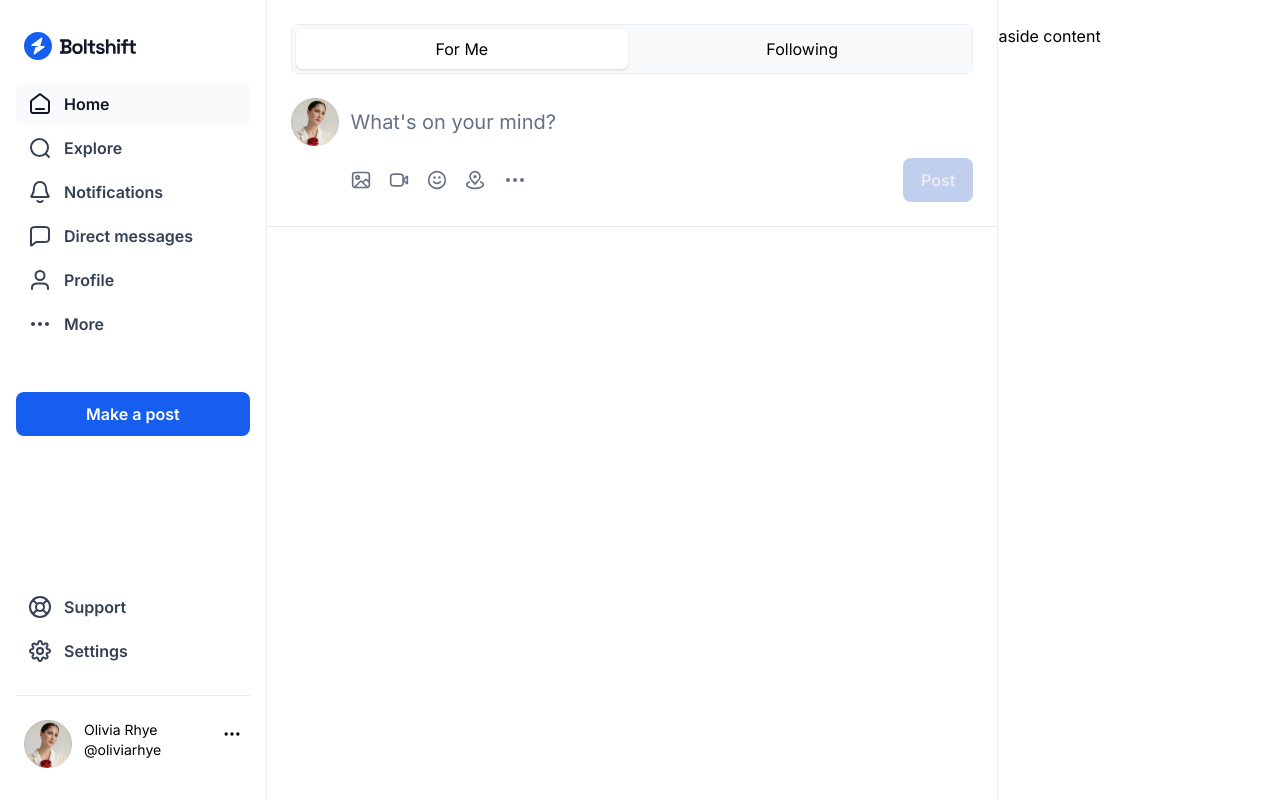
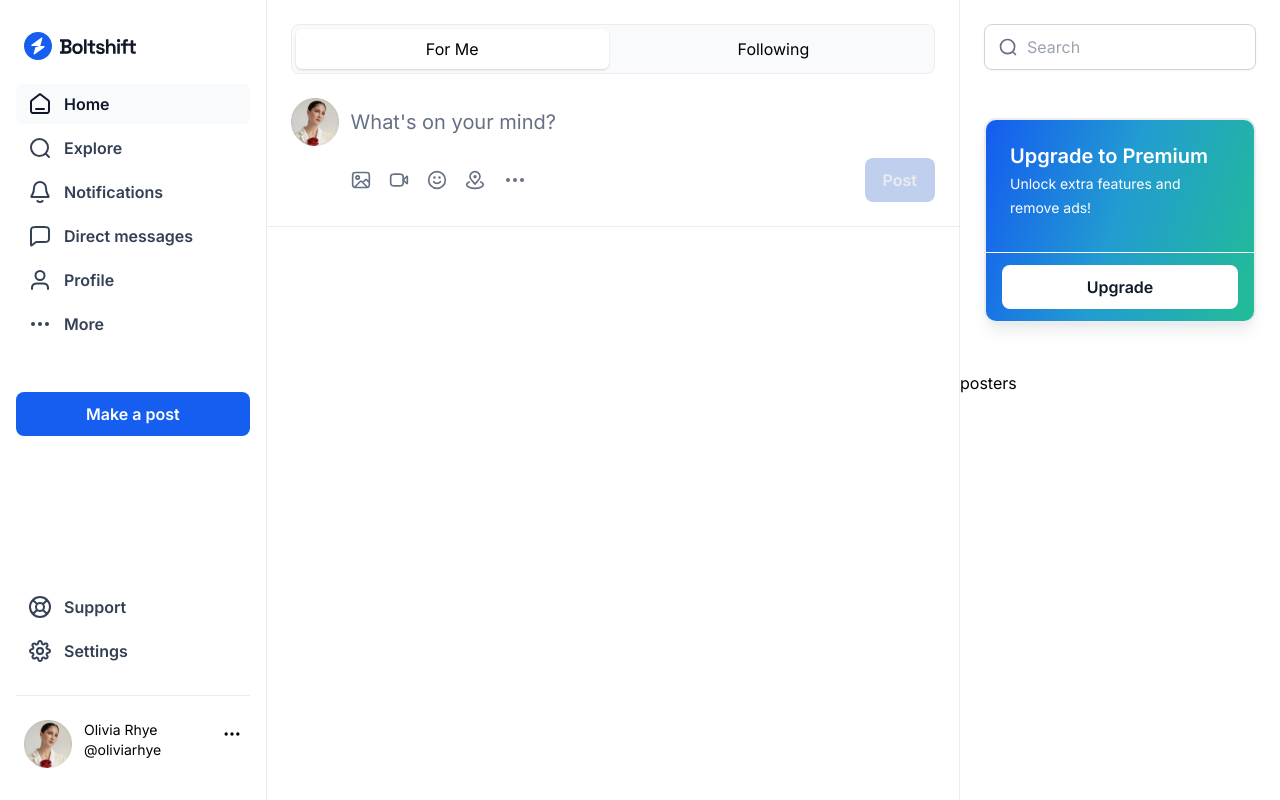
Before and after one commit to connermurphy/GoSwag-Assessment, a Next.js app: page / in a window 1280 px wide. Built offline with nearby package versions, Linux system fonts and the light colour scheme.

Commit message:
start on aside content

```diff
--- a/src/components/Layout/Aside.tsx
+++ b/src/components/Layout/Aside.tsx
@@ -1,7 +1,20 @@
+import Search from "../Partials/Aside/Search";
+import GradientCard from "../UI/GradientCard";
+
 const Aside = (): JSX.Element => {
     return (
-        <aside className="w-[22%] pt-6 pb-7">
-            aside content
+        <aside className="w-[25%] pt-6 pb-7 flex flex-col gap-y-12">
+            <Search />
+
+            {/* upgrade card */}
+            <div className='px-6'>
+                <GradientCard />
+            </div>
+
+            {/* top posters */}
+            <div>
+                posters
+            </div>
         </aside>
     );
 }
--- /dev/null
+++ b/src/components/Partials/Aside/Search.tsx
@@ -0,0 +1,49 @@
+'use client';
+
+import { SearchIcon } from '@/components/UI/Icons/GSIcon';
+import styled from 'styled-components';
+
+const StyledSearch = styled.div`
+
+    input {
+        padding: .625rem .875rem .625rem calc(.875rem + 20px + .5rem);
+        display: block;
+        width: 100%;
+        outline: none;
+        border-radius: 8px;
+        border: 1px solid var(--grey-300);
+        background: var(--white);
+        box-shadow: 0px 1px 2px 0px rgba(16, 24, 40, 0.05);
+
+        &:focus {
+            & + svg {
+                color: var(--grey-900);
+            }
+        }
+    }
+
+    svg {
+        position: absolute;
+        top: 50%;
+        left: .875rem;
+        transform: translateY(-50%);
+        color: var(--grey-500);
+        width: 20px;
+        height: 20px;
+        z-index: 2;
+        transition: all .175s ease-in-out;
+    }
+`;
+
+const Search = (): JSX.Element => {
+    return (
+        <div className='px-6'>
+            <StyledSearch>
+                <input type='text' placeholder='Search' />
+                <SearchIcon />
+            </StyledSearch>
+        </div>
+    )
+}
+
+export default Search;
--- /dev/null
+++ b/src/components/UI/GradientCard.tsx
@@ -0,0 +1,32 @@
+'use client';
+
+import styled from "styled-components";
+import { GSLink as Button } from "./Button";
+import { ButtonStyle } from "@/types/UI/IButton";
+
+const StyledGradientCard = styled.div`
+    border-radius: 12px;
+    box-shadow: 0px 4px 6px -2px rgba(16, 24, 40, 0.03), 0px 12px 16px -4px rgba(16, 24, 40, 0.08);
+    border: solid 2px var(--grey-200);
+    color: var(--white);
+`;
+
+const GradientCard = (): JSX.Element => {
+    return (
+        <StyledGradientCard className='bg-primary-gradient'>
+            <div className='p-6 pb-8'>
+                <h3 className='text-lg font-semibold pb-1'>Upgrade to Premium</h3>
+                <div className='text-xs'>
+                    Unlock extra features and remove ads!
+                </div>
+            </div>
+            <div className='border-t border-white px-4 py-3'>
+                <Button href='#' buttonStyle={ButtonStyle.secondary} className='w-full'>
+                    Upgrade
+                </Button>
+            </div>
+        </StyledGradientCard>
+    )
+}
+
+export default GradientCard;
```
